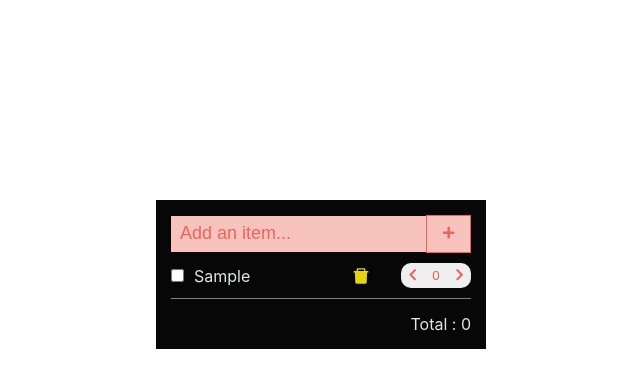
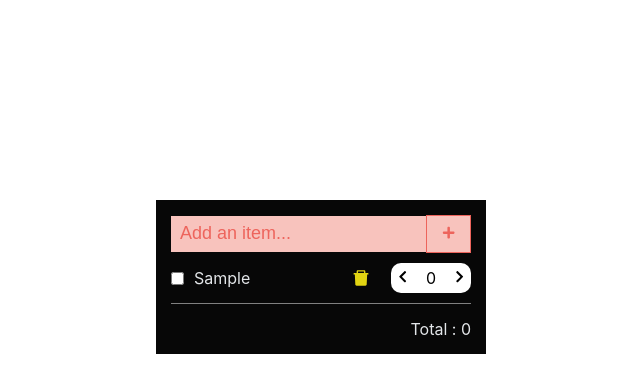
Before and after one commit to Iasir-Arafat-riaz/Shopping-Cart-List, a React (Create React App) app: page / in a window 1280 px wide. Both pictures are taken after typing "Sample" into the empty fields and a click on the button 767 px from the left and 234 px from the top of the page. Shown: the top 392 px of the page, without its empty margins (319-959 px from the left). Built offline with nearby package versions, Linux system fonts and the light colour scheme.

Commit message:
some changes

```diff
--- a/src/assets/style.css
+++ b/src/assets/style.css
@@ -30,13 +30,30 @@
   color: rgb(227, 230, 233);
   position: relative;
 }
-.cart-count button{
+.cart-count-enabled,.cart-count-disabled {
   padding: 5px;
   border: 0;
   border-radius: 10px;
   display: flex;
   justify-content: space-between;
   width: 70px;
+
+
+}
+.cart-count-enabled,.cart-count-enabled button{
+  background-color: white;
+}
+.cart-count-enabled .common{
+  color: black;
+}
+.cart-count-disabled,.cart-count-disabled button{
+  background-color: rgb(148, 143, 143)
+}
+.cart-count-disabled .common{
+  color: rgba(17, 1, 1, 0.274);
+}
+.cart-count button{
+  border: 0;
 
 }
 .total-cart{
@@ -73,10 +90,10 @@
   font-size: 18px;
   color: #ED645C;
 }
-.decrease,.increase,.cart-count-value{
-color: #ED645C;
+.cart-count-value{
+  color: #ffffff;
 }
-.increase,.decrease,.item-add-button,.item-number input{
+.common,.item-add-button,.item-number input{
   cursor: pointer;
 }
 .item-number input[type="checkbox"]:checked + label {
--- a/src/components/shoppingList/ShoppingList.tsx
+++ b/src/components/shoppingList/ShoppingList.tsx
@@ -48,12 +48,12 @@
 
   const increaseDecreaseHandler = (uid: number,method:string) => {
     const incCreaseDecreseUpdate = listItems.map(itm => {
-      if (itm.uniqId === uid && !itm.isChecked && method==="increase") {
+      if (itm.uniqId === uid && method==="increase") {
         console.log(itm.uniqId);
         setTotalCartCount((pre) => pre + 1);
         return { ...itm, count: itm.count + 1 }
       }
-      else if (itm.uniqId === uid && !itm.isChecked && itm.count > 0 && method ==="decrease") {
+      else if (itm.uniqId === uid && itm.count > 0 && method ==="decrease") {
         console.log(itm.uniqId);
         setTotalCartCount((pre) => pre - 1);
         return { ...itm, count: itm.count - 1 }
--- a/src/components/shoppingList/parts/Cart.tsx
+++ b/src/components/shoppingList/parts/Cart.tsx
@@ -26,19 +26,23 @@
       </div>
       <AiFillDelete className="delete-button" onClick={() => removeItem(item.uniqId)} />
       <div className="cart-count">
-        <button disabled={item?.isChecked}>
+      <div className={!item?.isChecked?"cart-count-enabled":"cart-count-disabled"}>
+        <button disabled={item?.isChecked} >
           <FaChevronLeft
-            className="decrease"
-            onClick={() => increaseDecreaseHandler(item.uniqId, "decrease")}
+            className="common"
+            onClick={() => !item.isChecked && increaseDecreaseHandler(item.uniqId, "decrease")}
           />
-          <span className="cart-count-value">
+          </button>
+          <span className="cart-count-value common">
             {item.count}
           </span>
+          <button disabled={item?.isChecked} >
           <FaChevronRight
-            className="increase"
-            onClick={() => increaseDecreaseHandler(item.uniqId, "increase")}
+            className="common"
+            onClick={() => !item.isChecked && increaseDecreaseHandler(item.uniqId, "increase")}
           />
         </button>
+      </div>
       </div>
     </div>
   );
```
